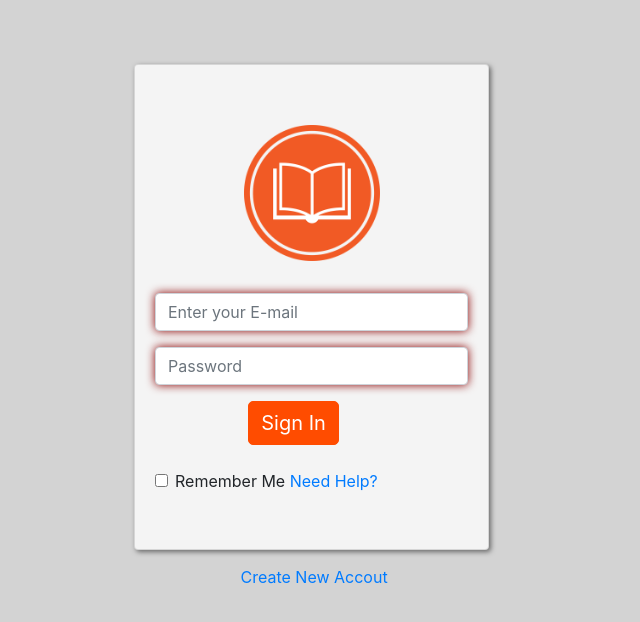
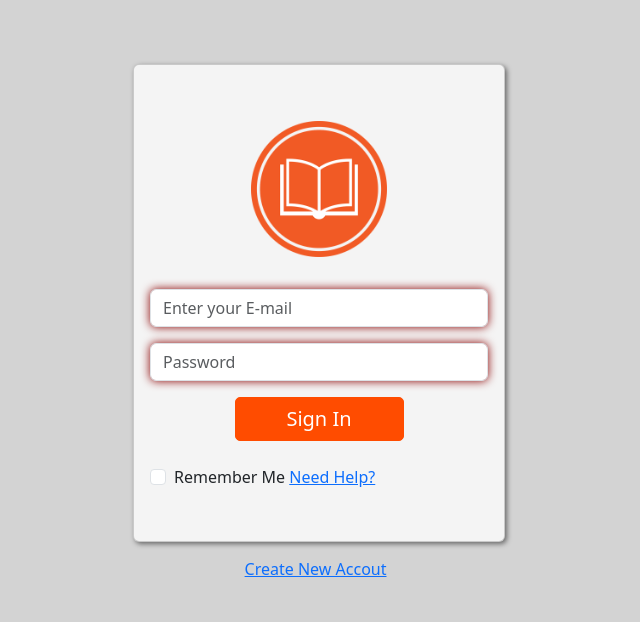
Before and after one commit to Achraf-Ben-Cheikh-Ladhari/Sign-In-Form, a plain HTML site: page index.html in a window 1280 px wide. Shown: the whole page, without its empty margins (321-961 px from the left). Drawn offline with nearby package versions, Linux system fonts and the light colour scheme; files whose address does not match are found by name.

Commit message:
Update index.html

```diff
--- a/index.html
+++ b/index.html
@@ -5,7 +5,7 @@
   <meta http-equiv='X-UA-Compatible' content='IE=edge'>
   <title>Page Title</title>
   <meta name='viewport' content='width=device-width, initial-scale=1'>
-  <link rel='stylesheet' type='text/css' media='screen' href="bootstrap-5.1.3-dist/css/bootstrap.min.css">
+  <link href="https://cdn.jsdelivr.net/npm/bootstrap@5.3.0-alpha1/dist/css/bootstrap.min.css" rel="stylesheet" integrity="sha384-GLhlTQ8iRABdZLl6O3oVMWSktQOp6b7In1Zl3/Jr59b6EGGoI1aFkw7cmDA6j6gD" crossorigin="anonymous">  <link rel='stylesheet' type='text/css' media='screen' href="style.css">
   <link rel='stylesheet' type='text/css' media='screen' href="style.css">
 </head>
 <body class="signin">
```
